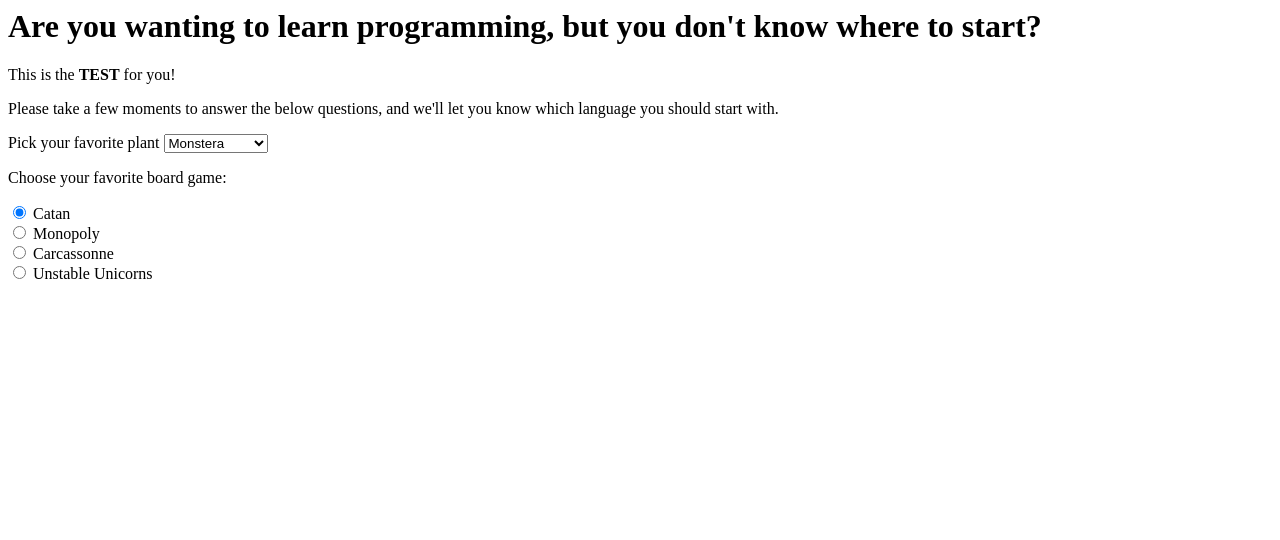
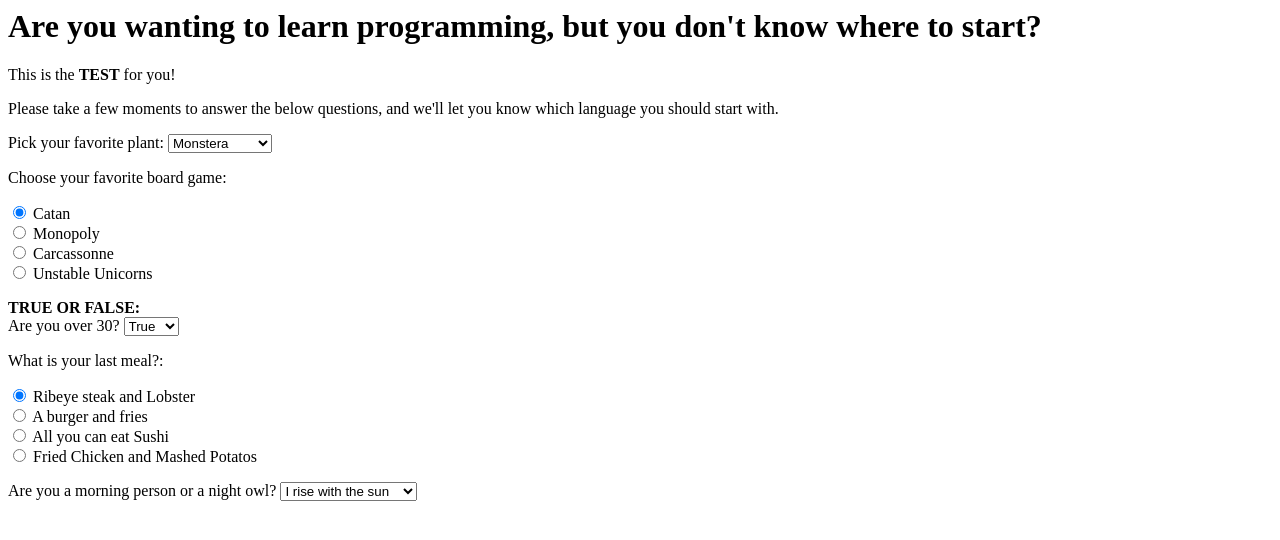
Before and after one commit to Ravinfish/language-suggester, a plain HTML site: page index.html in a window 1280 px wide. Drawn offline with Linux system fonts and the light colour scheme.

Commit message:
Added questions 3-5 to html

```diff
--- a/index.html
+++ b/index.html
@@ -14,7 +14,7 @@
   <p>Please take a few moments to answer the below questions, and
     we'll let you know which language you should start with.</p>
   <form id="q1">
-    <label for="q1">Pick your favorite plant</label>
+    <label for="q1">Pick your favorite plant:</label>
     <select id="q1" name="q1">
       <option value="monstera">Monstera</option>
       <option value="ponytailPalm">Ponytail Palm</option>
@@ -32,6 +32,31 @@
     <input type="radio" id="game" name="game" value="unicorn">
     <label for="unicorn">Unstable Unicorns</label><br>
   </form>
+  <form id="q3">
+    <label for="q3"><strong>TRUE OR FALSE:</strong><br> Are you over 30?</label>
+    <select id="q3" name="q3">
+      <option value="true">True</option>
+      <option value="false">False</option>
+    </select>
+  </form>
+  <form id="q4">
+    <p>What is your last meal?:</p>
+    <input type="radio" id="meal" name="meal" value="steak" checked>
+    <label for="steak">Ribeye steak and Lobster</label><br>
+    <input type="radio" id="meal" name="meal" value="burger">
+    <label for="burger">A burger and fries</label><br>
+    <input type="radio" id="meal" name="meal" value="sushi">
+    <label for="sushi">All you can eat Sushi</label><br>
+    <input type="radio" id="meal" name="meal" value="chicken">
+    <label for="chicken">Fried Chicken and Mashed Potatos</label><br>
+  </form>
+  <form id="q5">
+    <label for="q5">Are you a morning person or a night owl?</label>
+    <select id="q5" name="q5">
+      <option value="morning">I rise with the sun</option>
+      <option value="night">Let's party all night!</option>
+    </select>
+  </form>
 
 </body>
 
```
